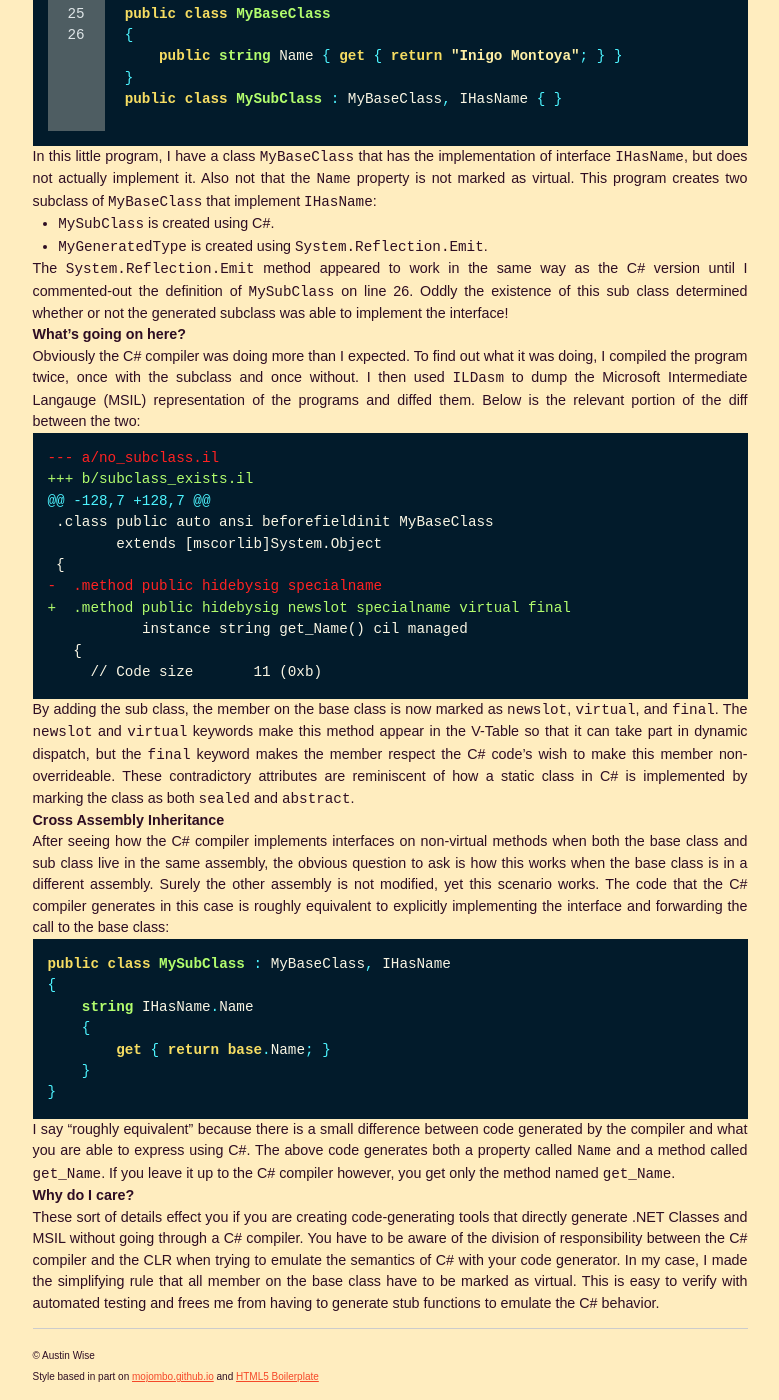
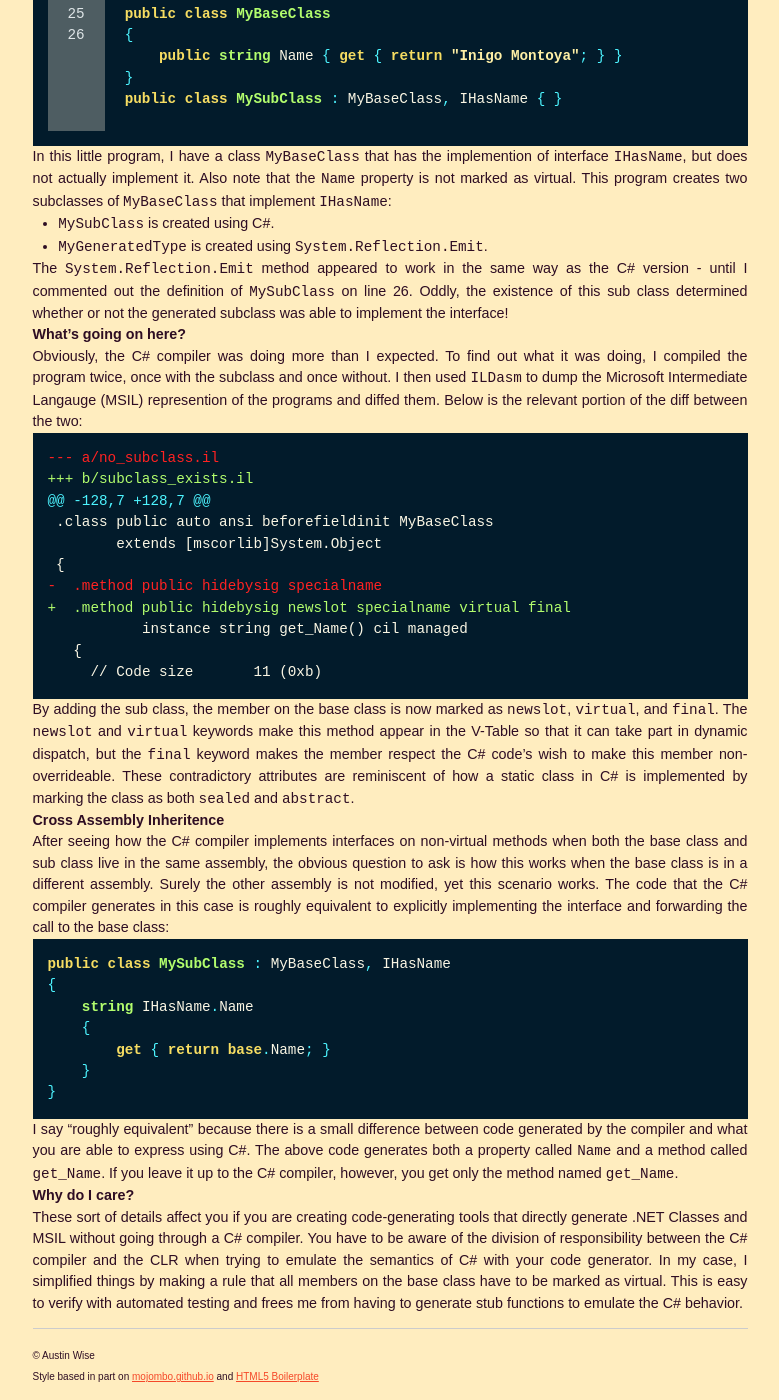
Before and after one commit to AustinWise/austinwise.github.com, a Jekyll site: the page built from _posts/2015-08-16-csharp-vs-clr.markdown, in a window 1280 px wide and 1400 px high, scrolled down 1063 px. Shown: the whole window, without its empty margins (250-1029 px from the left). Built offline with Jekyll 4.4.1, drawn with Linux system fonts in a browser that asks for light colours; Markdown is read by kramdown in place of the engine named in the settings; some of the changed text lies outside the part shown.

Commit message:
Update 2015-08-16-csharp-vs-clr.markdown
Add some commas and stuff.

```diff
--- a/_posts/2015-08-16-csharp-vs-clr.markdown
+++ b/_posts/2015-08-16-csharp-vs-clr.markdown
@@ -18,21 +18,21 @@ the definition of the base class.
 
 ### The long story
 
-The SDK for my work [robot][Robot] implements its own RPC system to talk to the
+The SDK for my work [robot][Robot] implments its own RPC system to talk to the
 embedded controller. The interface we expose is a proxy built on top of the
-`RealProxy` and `TransparentProxy` classes from .NET Remoting. I decided to
+`RealProxy` and `TransparentProxy` classes from .NET remoting. I decided to
 switch these proxies to be built on top of the [DynamicProxy] from [CoreFX].
 
 One of the reasons I made this change was to allow some methods of the class to
-be implemented on the client side. The idea is a base class of the proxy can implement
+be implemented on the client side. The idea is that a base class of the proxy can implement
 just the methods from an interface it wants to execute locally. The generated proxy
 subclass will fill in all the methods the base class did not define and complete the
-implementation of the interface. In C# it's perfectly valid to have a subclass implement an
+implemention of the interface. In C#, it's perfectly valid to have a subclass implement an
 interface in this way, even if the methods on the base class are not `virtual`.
-However the [CreateType] method on `TypeBuilder` was throwing
-an `System.TypeLoadException` exception with the error complaining that the method
-"does not have an implementation". I was able to fix this by marking the relevant
-members are `virtual`, however I was not able to reproduce the exception in my
+However, the [CreateType] method on `TypeBuilder` was throwing
+an `System.TypeLoadException` exception, with the error complaining that the method
+"does not have an implementation". I was able to fix this by marking the relevent
+members are `virtual`, however, I was not able to reproduce the exception in my
 simple test program:
 
 {% highlight csharp linenos %}
@@ -65,24 +65,24 @@ public class MySubClass : MyBaseClass, IHasName { }
 
 {% endhighlight %}
 
-In this little program, I have a class `MyBaseClass` that has the implementation
-of interface `IHasName`, but does not actually implement it. Also not that the
-`Name` property is not marked as virtual. This program creates two subclass of
+In this little program, I have a class `MyBaseClass` that has the implemention
+of interface `IHasName`, but does not actually implement it. Also note that the
+`Name` property is not marked as virtual. This program creates two subclasses of
 `MyBaseClass` that implement `IHasName`:
 
   * `MySubClass` is created using C#.
   * `MyGeneratedType` is created using `System.Reflection.Emit`.
 
 The `System.Reflection.Emit` method appeared to work in the same way as the C#
-version until I commented-out the definition of `MySubClass` on line 26. Oddly the
+version - until I commented out the definition of `MySubClass` on line 26. Oddly, the
 existence of this sub class determined whether or not the generated subclass was
 able to implement the interface!
 
 ### What's going on here?
 
-Obviously the C# compiler was doing more than I expected. To find out what it was
+Obviously, the C# compiler was doing more than I expected. To find out what it was
 doing, I compiled the program twice, once with the subclass and once without. I
-then used `ILDasm` to dump the Microsoft Intermediate Langauge (MSIL) representation
+then used `ILDasm` to dump the Microsoft Intermediate Langauge (MSIL) represention
 of the programs and diffed them. Below is the relevant portion of the diff
 between the two:
 
@@ -107,7 +107,7 @@ keyword makes the member respect the C# code's wish to make this member non-over
 These contradictory attributes are reminiscent of how a static class in C# is
 implemented by marking the class as both `sealed` and `abstract`.
 
-### Cross Assembly Inheritance
+### Cross Assembly Inheritence
 
 After seeing how the C# compiler implements interfaces on non-virtual methods
 when both the base class and sub class live in the same assembly, the obvious question
@@ -129,16 +129,16 @@ public class MySubClass : MyBaseClass, IHasName
 I say "roughly equivalent" because there is a small difference between code generated
 by the compiler and what you are able to express using C#. The above code generates
 both a property called `Name` and a method called `get_Name`. If you leave it up
-to the C# compiler however, you get only the method named `get_Name`.
+to the C# compiler, however, you get only the method named `get_Name`.
 
 ### Why do I care?
 
-These sort of details effect you if you are creating code-generating tools that
+These sort of details affect you if you are creating code-generating tools that
 directly generate .NET Classes and MSIL without
 going through a C# compiler. You have to be aware of the division of responsibility
 between the C# compiler and the CLR when trying to emulate the semantics of C#
-with your code generator. In my case, I made the simplifying rule that all
-member on the base class have to be marked as virtual. This is easy to verify
+with your code generator. In my case, I simplified things by making a rule that all
+members on the base class have to be marked as virtual. This is easy to verify
 with automated testing and frees me from having to generate stub functions to
 emulate the C# behavior.
 
```
